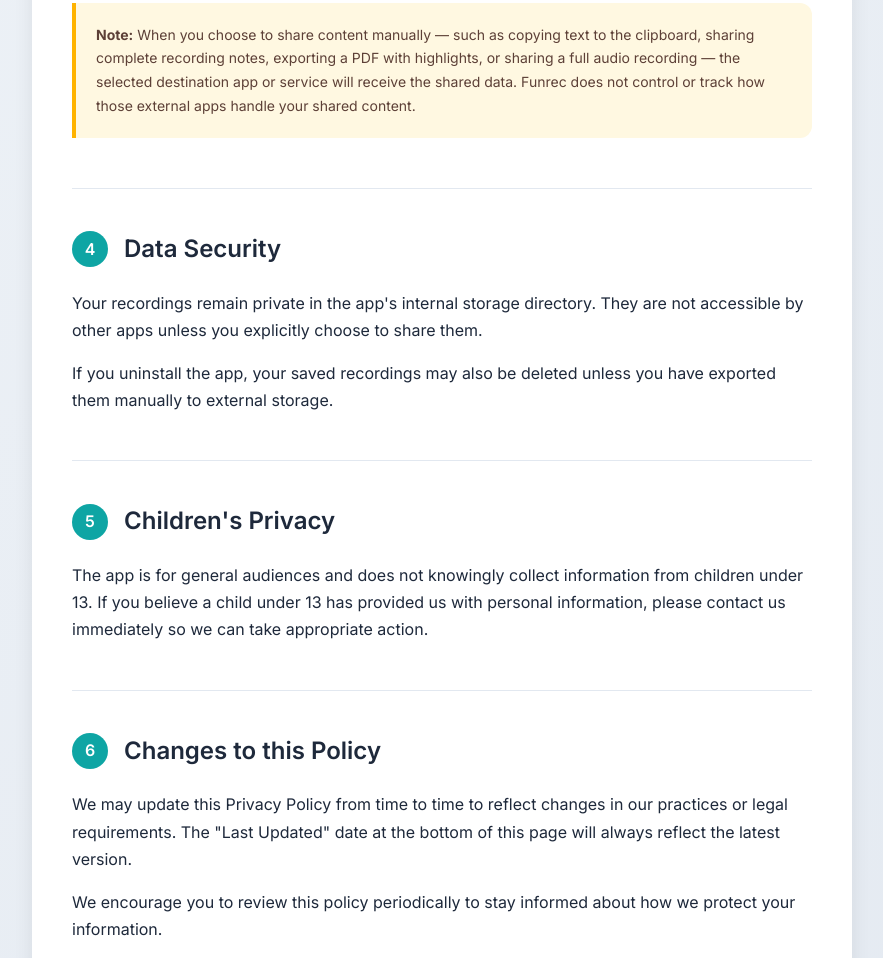
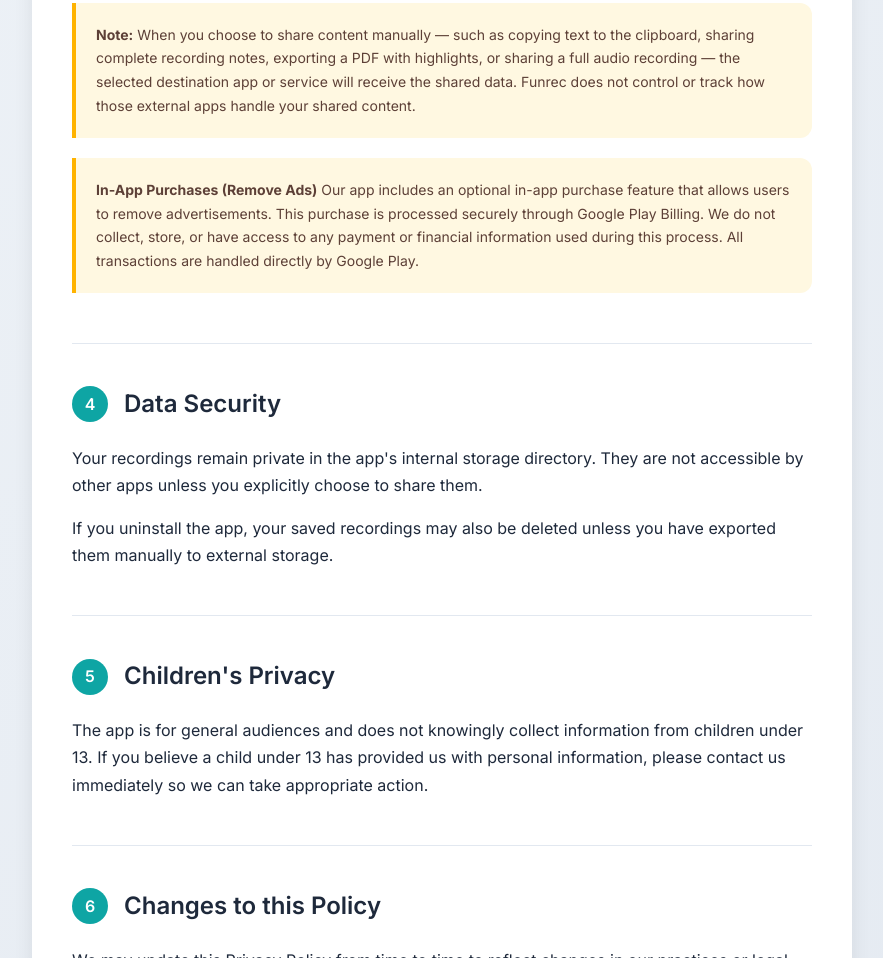
Before and after one commit to codewithbilalahmad/funrec-privacy-policy, a plain HTML site: page index.html in a window 1280 px wide. Shown: the part 1650-2608 px from the top of the page, without its empty margins (28-911 px from the left). Drawn offline with Linux system fonts and the light colour scheme.

Commit message:
Add in-app purchase details to index.html
Added information about in-app purchases and ad removal.

```diff
--- a/index.html
+++ b/index.html
@@ -543,6 +543,10 @@
                         <p><strong>Note:</strong> When you choose to share content manually — such as copying text to the clipboard, sharing complete recording notes, exporting a PDF with highlights, or sharing a full audio recording — the selected destination app or service will receive the shared data.
     Funrec does not control or track how those external apps handle your shared content.</p>
                     </div>
+
+                    <div class="note-box">
+                        <p><strong>In-App Purchases (Remove Ads)</strong> Our app includes an optional in-app purchase feature that allows users to remove advertisements. This purchase is processed securely through Google Play Billing. We do not collect, store, or have access to any payment or financial information used during this process. All transactions are handled directly by Google Play.</p>
+                    </div>
                 </div>
 
                 <div class="section" id="security">
```
